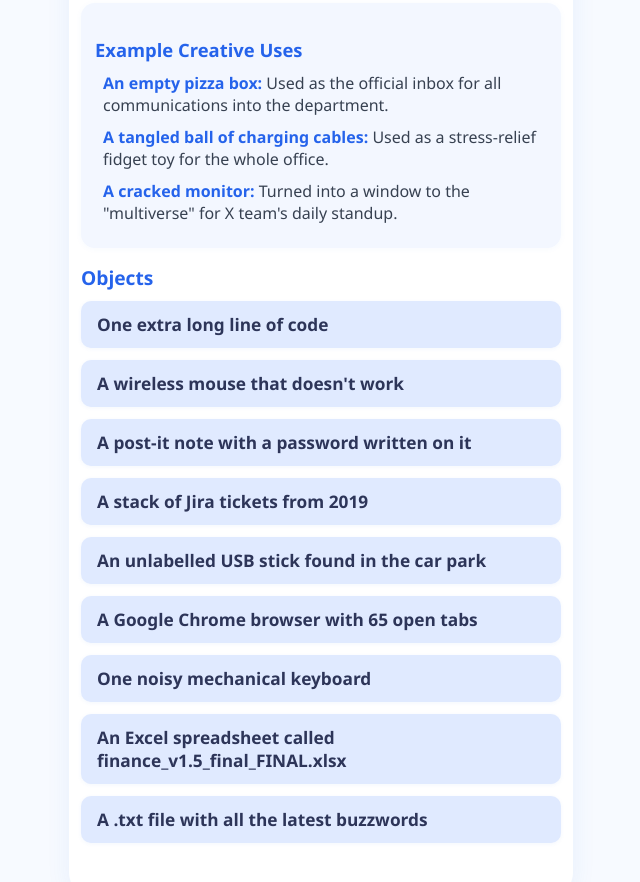
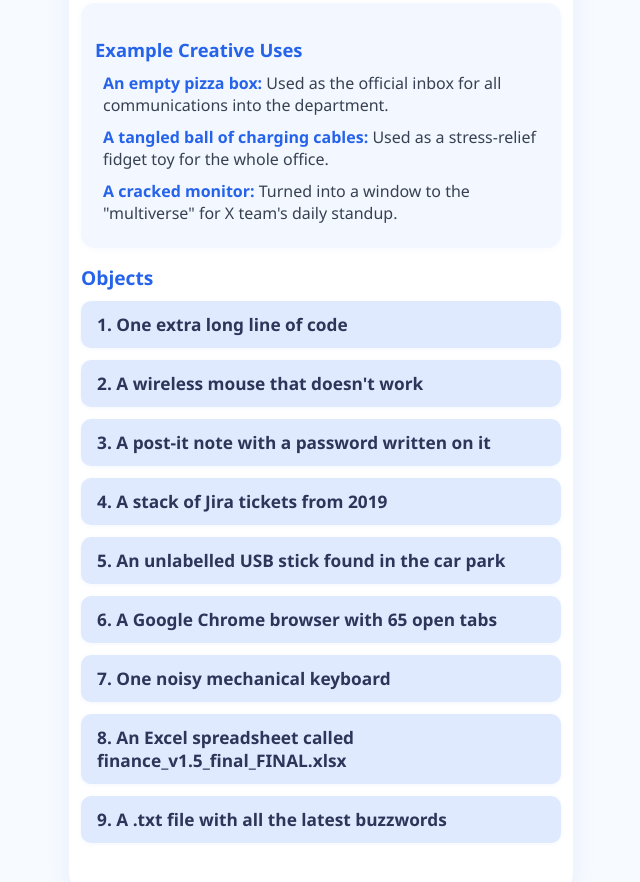
Before and after one commit to TypeMayVary/create-uses-icebreaker, a plain HTML site: page index.html in a window 1280 px wide. Shown: the part 488-1370 px from the top of the page, without its empty margins (319-959 px from the left). Drawn offline with Linux system fonts and the light colour scheme.

Commit message:
style: add numbers to items

```diff
--- a/index.html
+++ b/index.html
@@ -31,15 +31,15 @@
         <section class="object-list-section">
             <h2>Objects</h2>
             <ul class="object-list">
-                <li><strong>One extra long line of code</strong></li>
-                <li><strong>A wireless mouse that doesn't work</strong></li>
-                <li><strong>A post-it note with a password written on it</strong></li>
-                <li><strong>A stack of Jira tickets from 2019</strong></li>
-                <li><strong>An unlabelled USB stick found in the car park</strong></li>
-                <li><strong>A Google Chrome browser with 65 open tabs</strong></li>
-                <li><strong>One noisy mechanical keyboard</strong></li>
-                <li><strong>An Excel spreadsheet called finance_v1.5_final_FINAL.xlsx</strong></li>
-                <li><strong>A .txt file with all the latest buzzwords</strong></li>
+                <li><strong>1. One extra long line of code</strong></li>
+                <li><strong>2. A wireless mouse that doesn't work</strong></li>
+                <li><strong>3. A post-it note with a password written on it</strong></li>
+                <li><strong>4. A stack of Jira tickets from 2019</strong></li>
+                <li><strong>5. An unlabelled USB stick found in the car park</strong></li>
+                <li><strong>6. A Google Chrome browser with 65 open tabs</strong></li>
+                <li><strong>7. One noisy mechanical keyboard</strong></li>
+                <li><strong>8. An Excel spreadsheet called finance_v1.5_final_FINAL.xlsx</strong></li>
+                <li><strong>9. A .txt file with all the latest buzzwords</strong></li>
             </ul>
         </section>
     </main>
```
